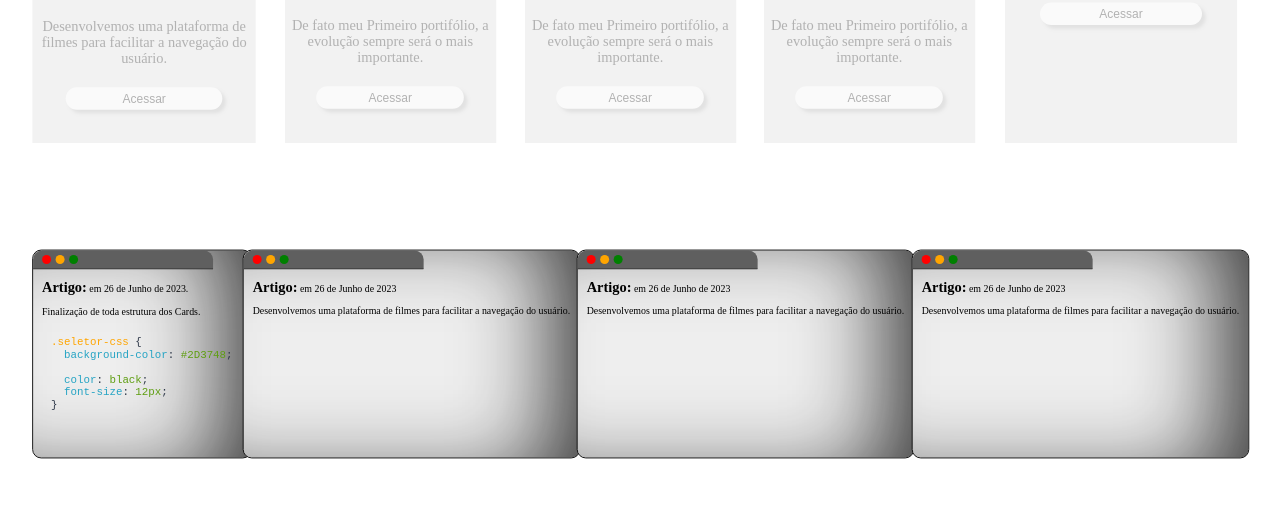
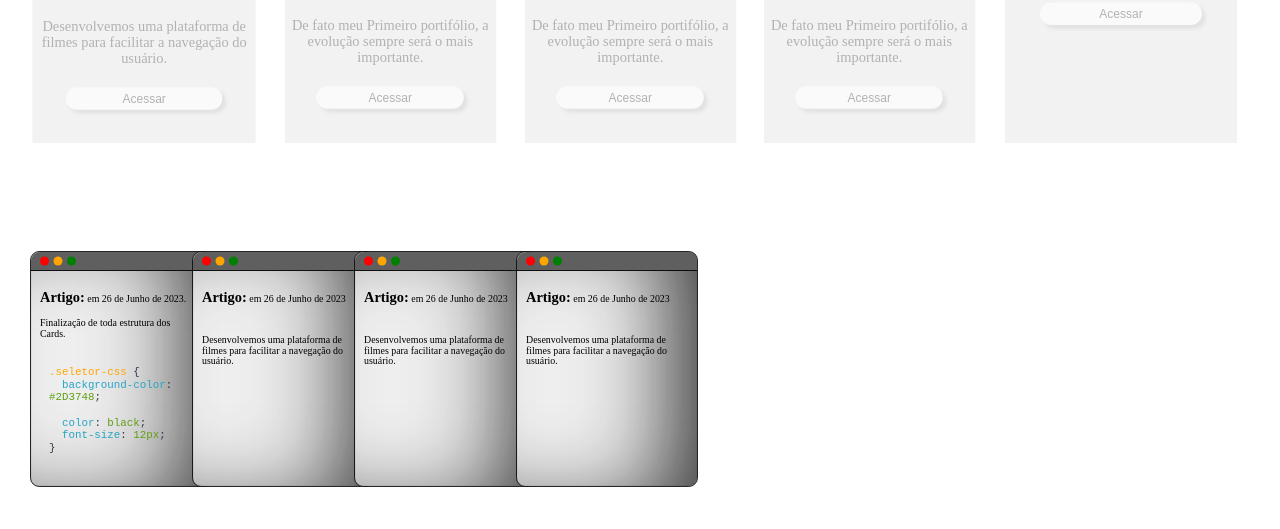
Before and after one commit to MateusProDev/portifolio_3.0, a plain HTML site: page index.html in a window 1280 px wide. Shown: the part 2084-2613 px from the top of the page. Drawn offline with Linux system fonts and the light colour scheme.

Commit message:
Update style.css

```diff
--- a/style.css
+++ b/style.css
@@ -334,7 +334,7 @@ h1{
 }
 
 .cardCodeBox{
-  height: 230px;
+  height: 260px;
   background-color: rgb(238, 238, 238);
   border: 1px solid black;
   border-radius: 10px;
@@ -347,7 +347,7 @@ h1{
 }
 
 .cardCodeBox p{
-  padding: 0;
+  padding: 10px 10px 10px 0px;
 }
 
 .cardCodeBox strong{
@@ -370,6 +370,7 @@ h1{
 
 .cardCorpo {
     padding: 0 10px 20px 10px;
+    width: 180px;
 }
 
 .code-box {
```
